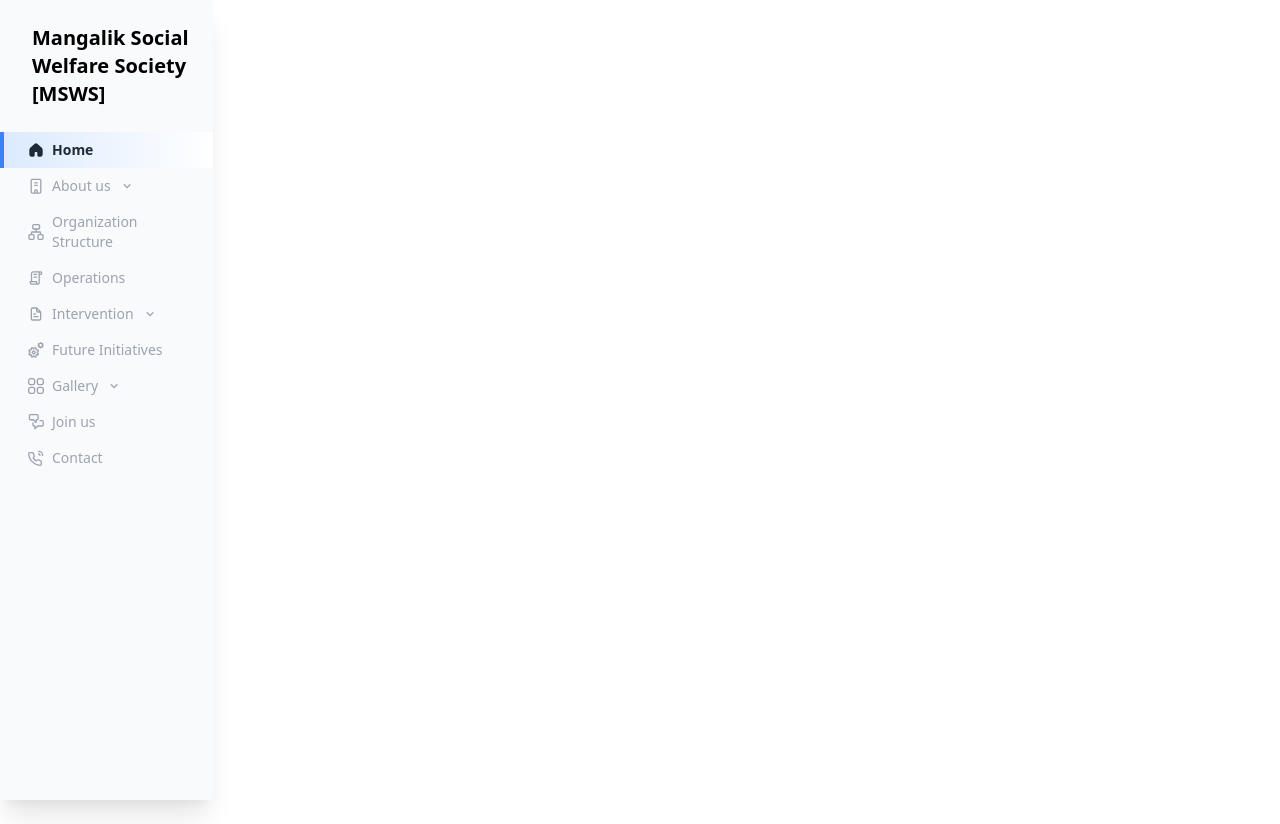
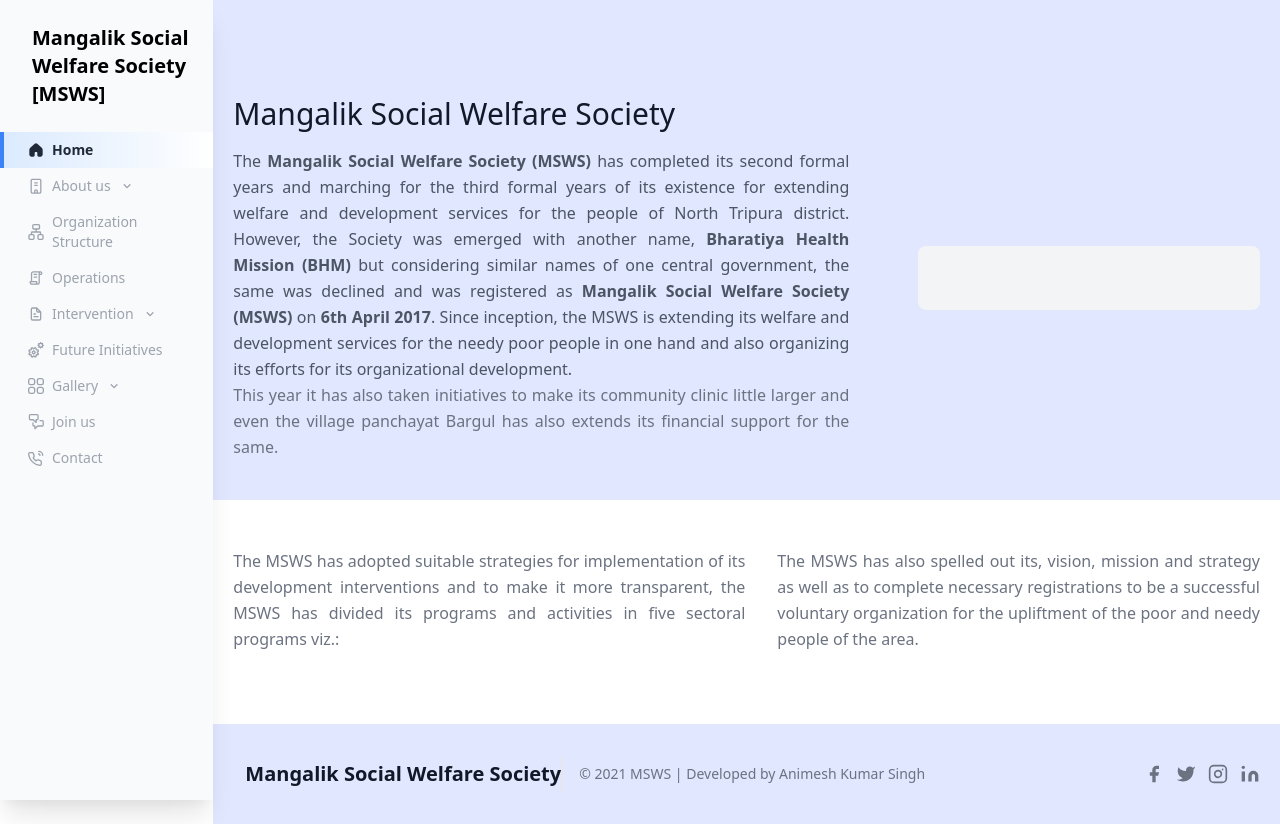
Before and after one commit to Personal-Hobbies/mangalik_social_welfare_society, a Nuxt app: page /about-us in a window 1280 px wide. Before the commit the page ends 800 px from the top, so only its background shows below. Built offline with nearby package versions, Linux system fonts and the light colour scheme.

Commit message:
added index to about-us

```diff
--- /dev/null
+++ b/pages/about-us/index.vue
@@ -0,0 +1,71 @@
+<template>
+	<div class="w-full">
+		<section class="text-gray-600 body-font bg-indigo-100">
+			<div class="container px-5 pt-24 pb-10 mx-auto flex flex-wrap items-center">
+				<div class="lg:w-3/5 md:w-1/2 md:pr-16 lg:pr-0 pr-0">
+					<h1 class="title-font font-medium text-3xl text-gray-900">
+						Mangalik Social Welfare Society
+					</h1>
+					<p class="leading-relaxed mt-4 text-justify">
+						The <b>Mangalik Social Welfare Society (MSWS)</b> has completed its second formal years and marching for the third formal years of its existence for extending welfare and development services for the people of North Tripura district.  However, the Society was emerged with another name, <b>Bharatiya Health Mission (BHM)</b> but considering similar names of one central government, the same was declined and was registered as <b>Mangalik Social Welfare Society (MSWS)</b> on <b>6th April 2017</b>. Since inception, the MSWS is extending its welfare and development services for the needy poor people in one hand and also organizing its efforts for its organizational development.
+					</p>
+					<div class="flex flex-wrap w-full text-justify">
+						<p class="w-full leading-relaxed text-gray-500">
+							This year it has also taken initiatives to make its community clinic little larger and even the village panchayat Bargul has also extends its financial support for the same.
+						</p>
+					</div>
+
+				</div>
+				<div class="lg:w-2/6 md:w-1/2 bg-gray-100 rounded-lg p-8 flex flex-col md:ml-auto w-full mt-10 md:mt-0">
+
+				</div>
+			</div>
+		</section>
+
+		<section class="text-gray-600 body-font py-12">
+			<div class="container px-5 mx-auto flex flex-wrap items-center">
+				<div class="flex flex-wrap w-full text-justify">
+					<div class="lg:max-w-lg lg:w-full md:w-1/2 w-5/6 mb-10 md:mb-0">
+						<div class="flex flex-wrap w-full text-justify pb-6">
+							<p class="w-full leading-relaxed text-gray-500">
+								The MSWS has adopted suitable strategies for implementation of its development interventions and to make it more transparent, the MSWS has divided its programs and activities in five sectoral programs viz.:
+							</p>
+						</div>
+					</div>
+					<div class="lg:flex-grow md:w-1/2 lg:pl-8 md:pl-8 flex flex-col md:items-start md:text-left items-center text-center">
+						<div class="flex flex-wrap w-full text-justify">
+							<p class="w-full leading-relaxed text-gray-500 mb-2">
+								The MSWS has also spelled out its, vision, mission and strategy as well as to complete necessary registrations to be a successful voluntary organization for the upliftment of the poor and needy people of the area.
+							</p>
+						</div>
+					</div>
+				</div>
+			</div>
+		</section>
+
+		<Footer/>
+	</div>
+</template>
+
+<script>
+import Footer from '@/components/footer/footer.vue'
+
+export default {
+	name: 'About-Us',
+	data: () => ({
+	}),
+	components: {
+		Footer
+	},
+	computed: {
+	},
+	methods: {
+	},
+	beforeMount() {
+	},
+	mounted() {
+	}
+}
+</script>
+
+<style scoped></style>
```
